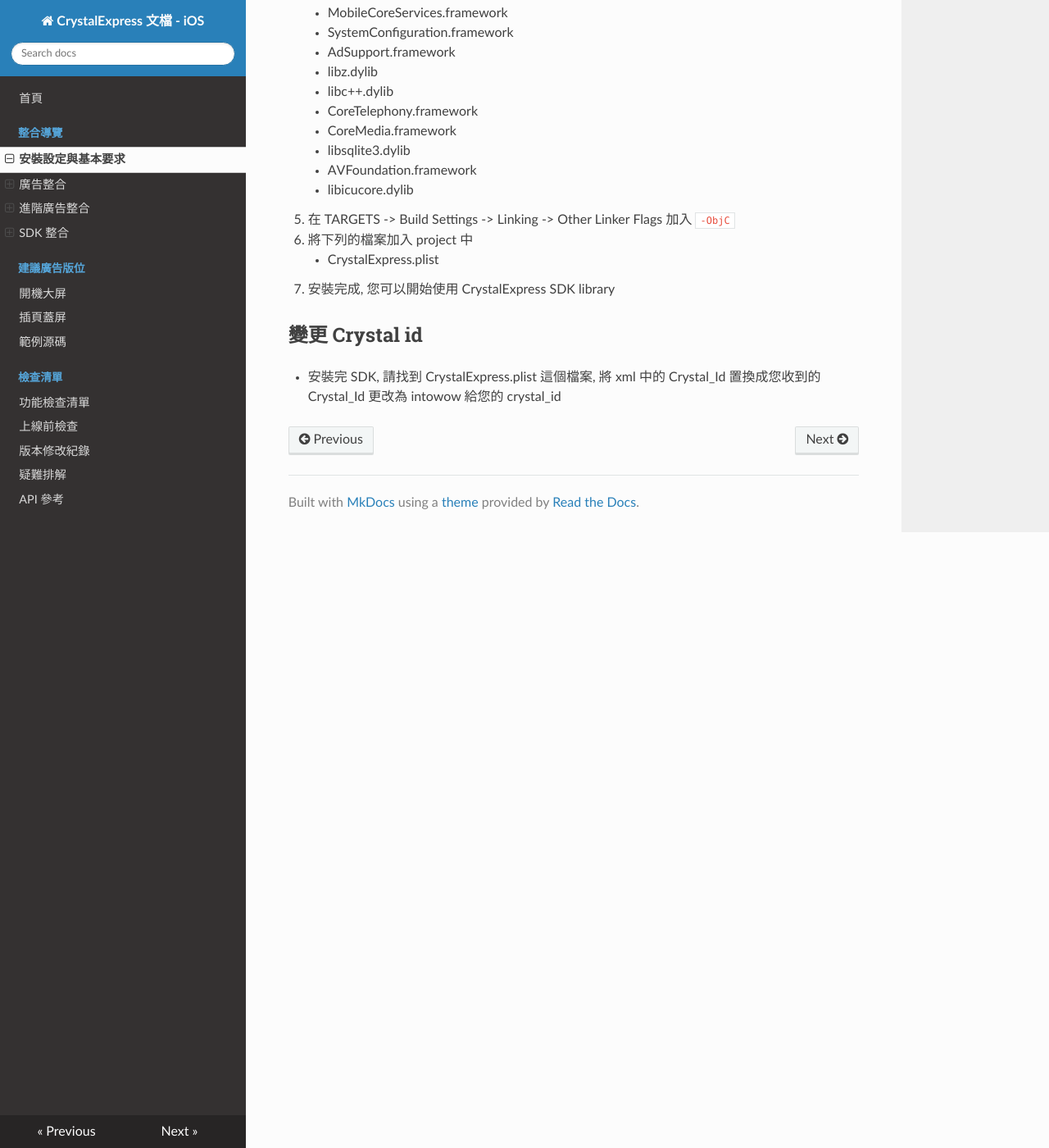
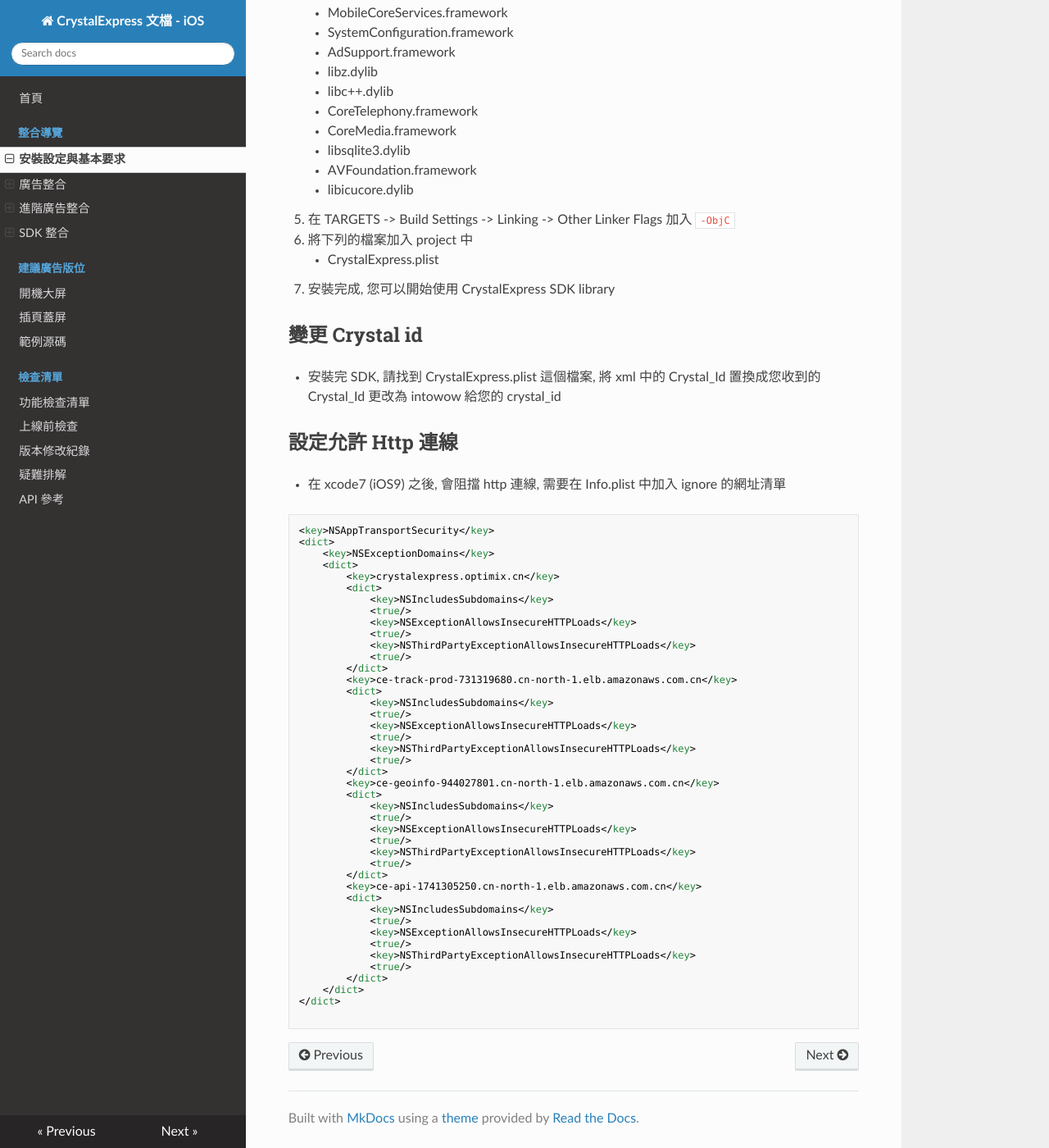
Before and after one commit to intowow/CrystalExpressDocumentation-iOS-zh_CN, an MkDocs documentation site: the page built from docs/docs/setup.md, in a window 1280 px wide and 1400 px high, scrolled down 1111 px. Shown: the whole window at 82% size. Built offline with MkDocs 1.6.1, drawn with Linux system fonts in a browser that asks for light colours; nearby versions of some CDN libraries; old or Windows-style settings are respelled for this version of MkDocs.

Commit message:
update ATS ignore list

````diff
--- a/docs/docs/setup.md
+++ b/docs/docs/setup.md
@@ -53,3 +53,51 @@ pod "CrystalExpressSDK-CN", '~> 1.3'
 
 ## 變更 Crystal id
 - 安裝完 SDK, 請找到 CrystalExpress.plist 這個檔案, 將 xml 中的 Crystal_Id 置換成您收到的 Crystal_Id 更改為 intowow 給您的 crystal_id
+
+## 設定允許 Http 連線
+- 在 xcode7 (iOS9) 之後, 會阻擋 http 連線, 需要在 Info.plist 中加入 ignore 的網址清單
+```xml
+<key>NSAppTransportSecurity</key>
+<dict>
+    <key>NSExceptionDomains</key>
+    <dict>
+        <key>crystalexpress.optimix.cn</key>
+        <dict>
+            <key>NSIncludesSubdomains</key>
+            <true/>
+            <key>NSExceptionAllowsInsecureHTTPLoads</key>
+            <true/>
+            <key>NSThirdPartyExceptionAllowsInsecureHTTPLoads</key>
+            <true/>
+        </dict>
+        <key>ce-track-prod-731319680.cn-north-1.elb.amazonaws.com.cn</key>
+        <dict>
+            <key>NSIncludesSubdomains</key>
+            <true/>
+            <key>NSExceptionAllowsInsecureHTTPLoads</key>
+            <true/>
+            <key>NSThirdPartyExceptionAllowsInsecureHTTPLoads</key>
+            <true/>
+        </dict>
+        <key>ce-geoinfo-944027801.cn-north-1.elb.amazonaws.com.cn</key>
+        <dict>
+            <key>NSIncludesSubdomains</key>
+            <true/>
+            <key>NSExceptionAllowsInsecureHTTPLoads</key>
+            <true/>
+            <key>NSThirdPartyExceptionAllowsInsecureHTTPLoads</key>
+            <true/>
+        </dict>
+        <key>ce-api-1741305250.cn-north-1.elb.amazonaws.com.cn</key>
+        <dict>
+            <key>NSIncludesSubdomains</key>
+            <true/>
+            <key>NSExceptionAllowsInsecureHTTPLoads</key>
+            <true/>
+            <key>NSThirdPartyExceptionAllowsInsecureHTTPLoads</key>
+            <true/>
+        </dict>
+    </dict>
+</dict>
+
+```
````
